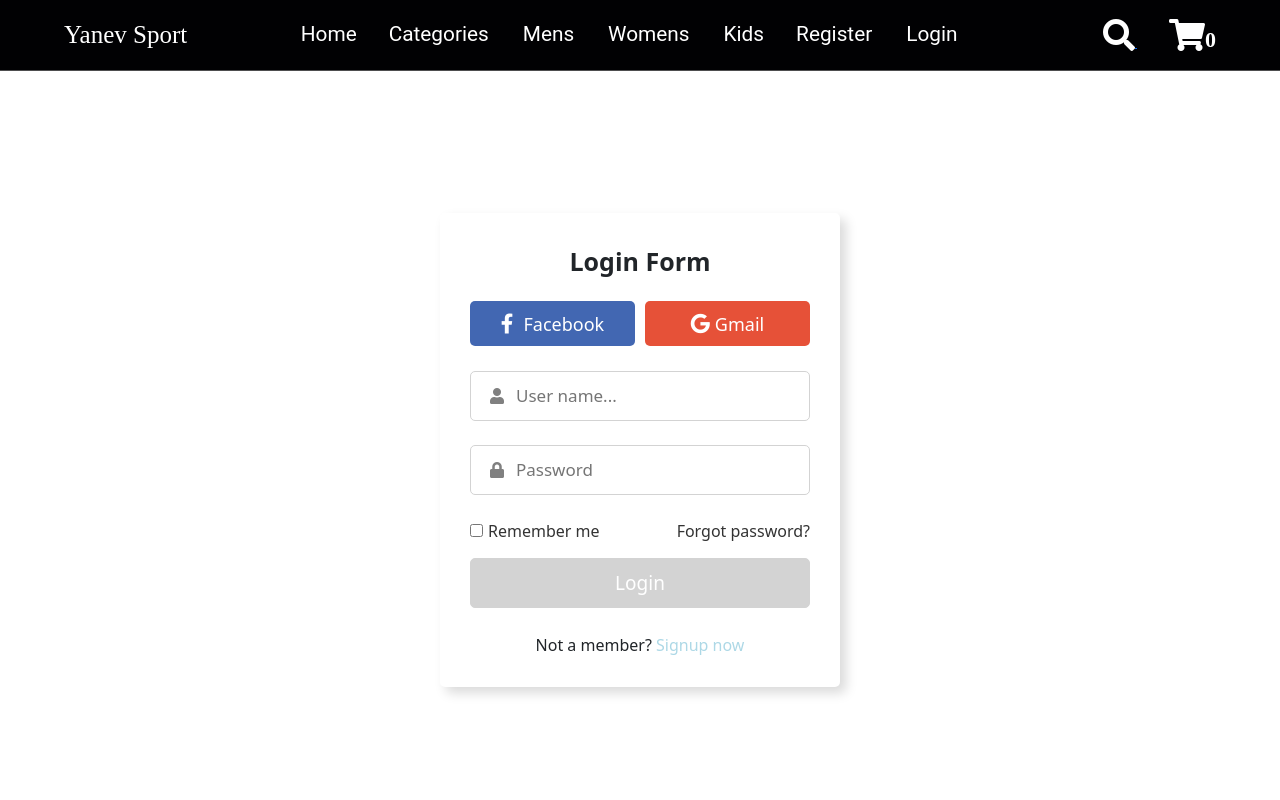
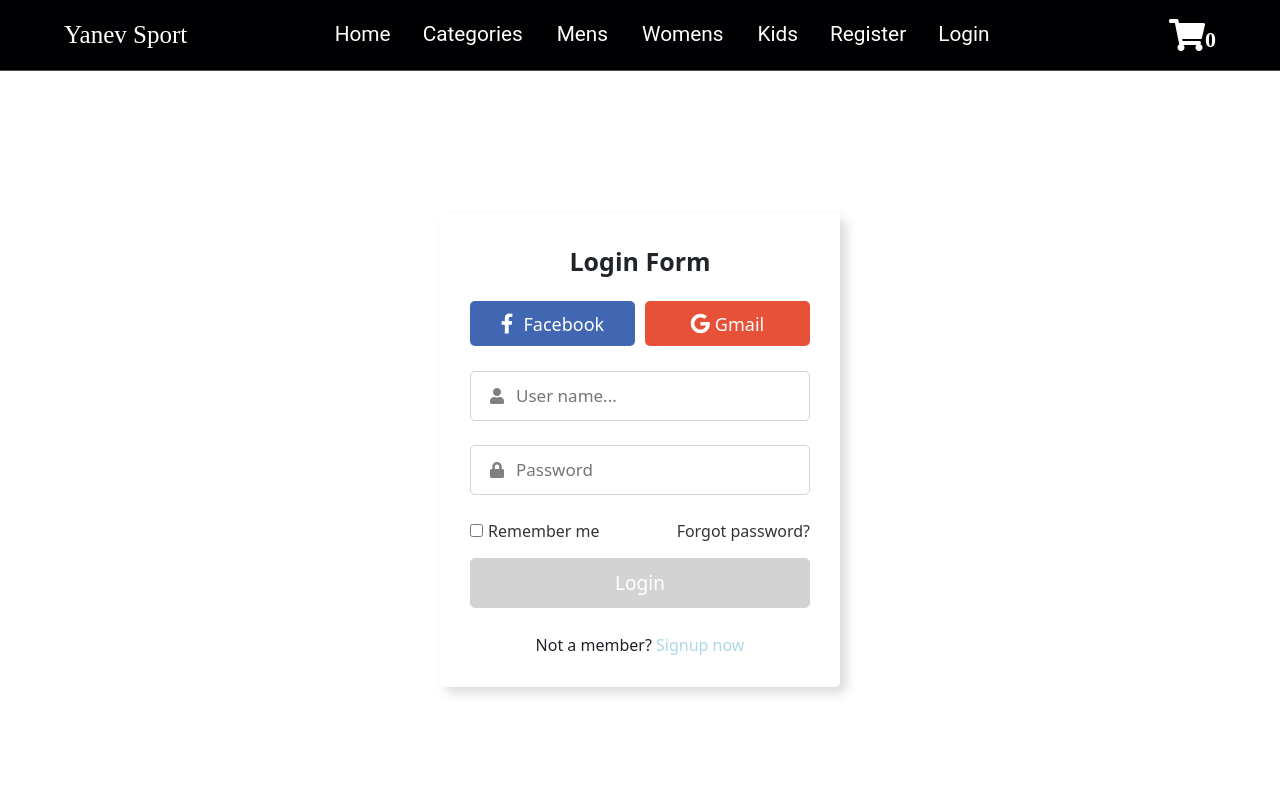
Before and after one commit to yanislavyanev29/https-github.com-yanislavyanev29-YanevOnlineShop, a React (Create React App) app: page /login in a window 1280 px wide. Shown: the top 800 px of the page. Built offline with nearby package versions, Linux system fonts and the light colour scheme.

Commit message:
Add Checkout

```diff
--- a/src/components/layout/Navbar.jsx
+++ b/src/components/layout/Navbar.jsx
@@ -1,9 +1,12 @@
 import React from "react";
 import { Link } from 'react-router-dom';
 import styled from "styled-components";
-import { useAppSelector } from "../../redux/configureStore.js";
 import { useState } from "react";
 import { mobile960,mobile795,mobile430 } from "../../responsive.js";
+import { useSelector,useDispatch } from "react-redux";
+import { useAppDispatch,useAppSelector } from "../../redux/configureStore.js";
+import { clearBasket } from "../../redux/basketSlice.js";
+import SignInMenu from "./SignInMenu.jsx";
 const Html = styled.div`font-family: 'Roboto', sans-serif;
 margin:0; padding-bottom:0px;
 box-sizing: border-box;
@@ -83,45 +86,13 @@ const SearchIcon = styled.div`
     }
 `
 
-const InputStyle = {
-    height: '100%',
-    width: '100%',
-    fontSize: '1.6rem',
-    borderRadius: '50px',
-    border: '0',
-    outline: '0',
-    color: '#13131a',
-    padding: '1rem',
-    textTransform: 'none'
-}
 
-const LabelStyle = {
-    cursor: 'pointer',
-    fontSize: '2.2rem',
-    marginRight: '1.5rem',
-    color:'#13131a',
-    "&:hover": {
-    color:"#d3ad7f"
 
-    }
-}
+
 const IconContainer = styled.div`
 `
 
-const SearchForm = styled.div`
-    position: absolute;
-    top:115%; right: 7%;
-    background: #fff;
-    width: 35rem;
-    height: 3rem;
-    display: flex;
-    align-items: center;
-    border-radius: 50px;
-    border: 2px solid black;
-    align-items: center;
-    transform: scaleY(0);
-    transform-origin: top;
-`
+
 const Bar = styled.div`
   display: none;
   color:#fff;
@@ -138,21 +109,21 @@ const decorationNone ={
   textDecoration : "none"
 }
 const Navbar = () => {
-    const [isActive, setActive] = useState(false);
-    const [isActiveSearch, setActiveSearch] = useState(false);
 
-    const {basket} = useAppSelector(state => state.basket);
+  const [isActive, setActive] = useState(false);
+
+
+    const {basket} = useSelector(state => state.basket);
+   const {user} = useSelector(state => state.account);
+
     const itemCount = basket?.items.reduce((sum, item) => sum + item.quantity,0)
-
     const toggleActive = () => {
       setActive(!isActive);
 
 
     };
 
-    const toggleSearch = () => {
-      setActiveSearch(!isActiveSearch);
-    };
+
 
     return (
 
@@ -167,23 +138,27 @@ const Navbar = () => {
              <Link style={decorationNone} to="/"> <Anchor>Mens</Anchor></Link>
              <Link style={decorationNone} to="/"> <Anchor>Womens</Anchor></Link>
              <Link style={decorationNone} to="/">  <Anchor>Kids</Anchor></Link>
-             <Link style={decorationNone} to="/register"><Anchor>Register</Anchor></Link>
-             <Link style={decorationNone} to="/login"> <Anchor>Login</Anchor></Link>
+                {user? <SignInMenu/>
+               :
+                <Link style={decorationNone} to="/register"><Anchor>Register</Anchor></Link>}
+
+              {user? null
+               :
+                <Link style={decorationNone} to="/login"><Anchor>Login</Anchor></Link>}
+
+
 
 
              </Nav>
 
              <IconContainer>
 
-                   <SearchIcon className="fas fa-search" onClick={toggleSearch} id="search-btn"></SearchIcon>
+                   {user? <Span>Hello {user.email}</Span> : null}
                  <Link to="/cart" > <SearchIcon className="fas fa-shopping-cart" id="cart-btn"><span style={ {fontSize: "22px"}}>{itemCount? itemCount : 0} </span></SearchIcon></Link>
                    <Bar className="fas fa-bars" id="menu-btn" onClick={toggleActive}></Bar>
              </IconContainer>
 
-              <SearchForm style= {isActiveSearch ? {transform: 'scaleY(1)'} : {}}>
-              <input style={InputStyle} type="search" id="search-box" placeholder="search here..." />
-              <label  style={LabelStyle} htmlFor="search-box" className="fas fa-search"></label>
-              </SearchForm>
+
 
          </Header>
         </Html>
```
